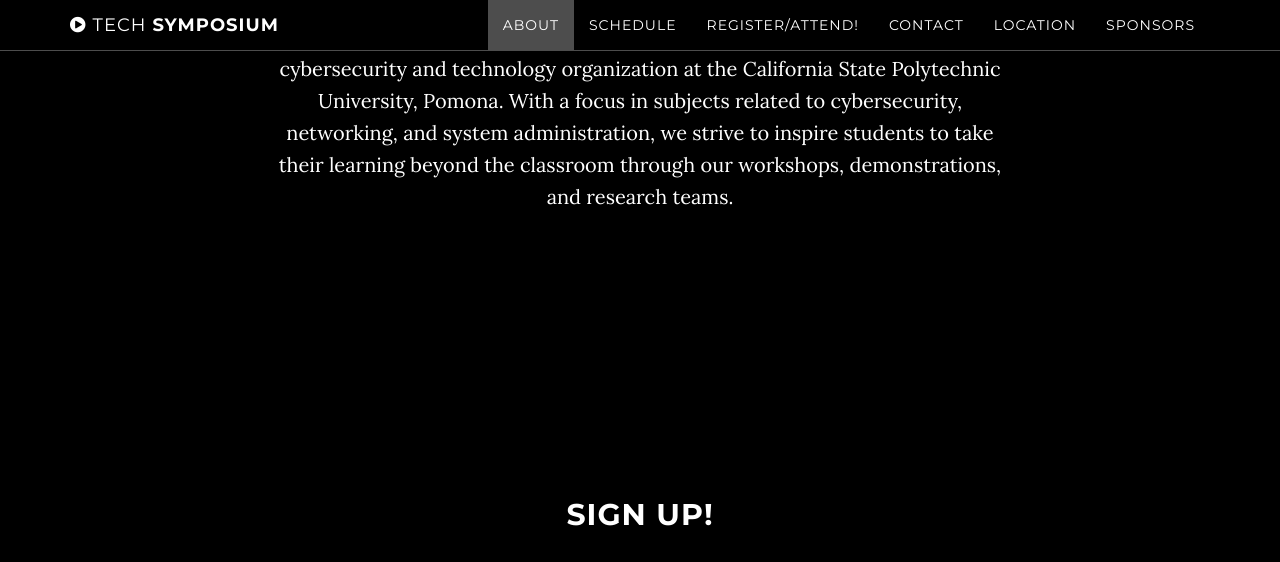
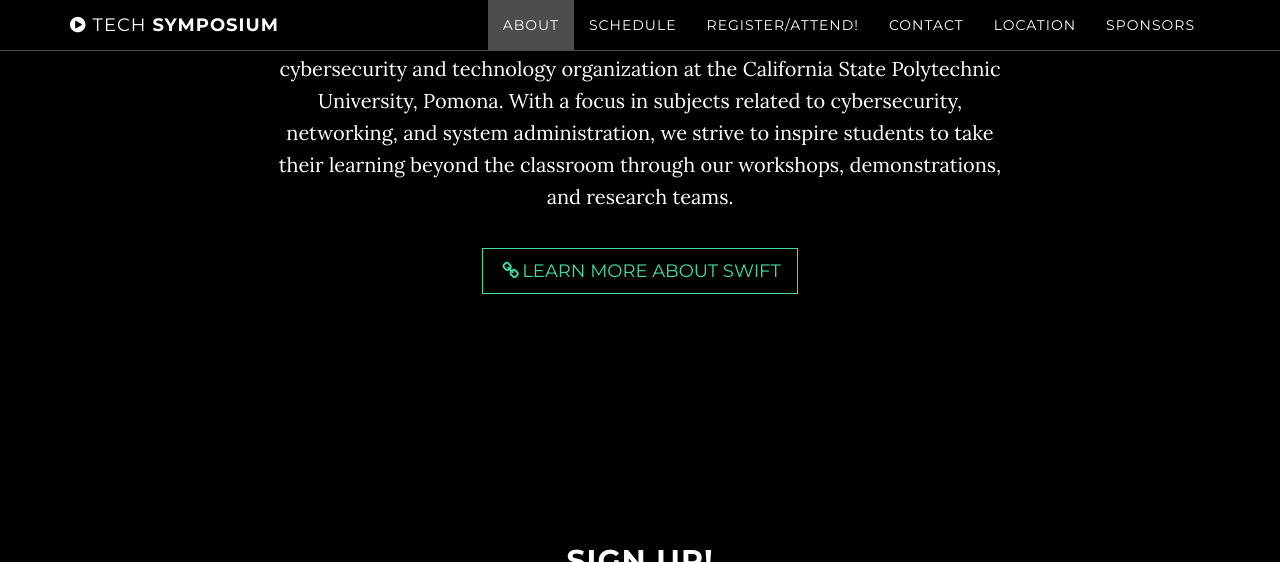
Before and after one commit to CalPolySWIFT/techsymposium-website, a Jekyll site: the page built from index.html, in a window 1280 px wide and 900 px high, scrolled down 1460 px, cut to the strip 0-562 px from the top of the window. Built offline with Jekyll 4.4.1, drawn with Linux system fonts in a browser that asks for light colours.

Commit message:
Added button to SWIFT website

```diff
--- a/index.html
+++ b/index.html
@@ -61,6 +61,7 @@ mapurl: "https://www.google.com/maps/embed/v1/place?q=college%20of%20business%20
 
         </div>
     </div>
+    <div></div>
     <div class="row">
         <div class="col-lg-8 col-lg-offset-2">
             <h2>About SWIFT</h2>
@@ -70,6 +71,10 @@ mapurl: "https://www.google.com/maps/embed/v1/place?q=college%20of%20business%20
                 With a focus in subjects related to cybersecurity, networking, and system administration,
                 we strive to inspire students to take their learning beyond the classroom through our
                 workshops, demonstrations, and research teams.</p>
+
+            <a class="btn btn-default btn-lg" href="https://www.calpolyswift.org/">
+                <i class="fa fa-link fa-fw"></i>Learn More about SWIFT
+            </a>
 
         </div>
     </div>
```
